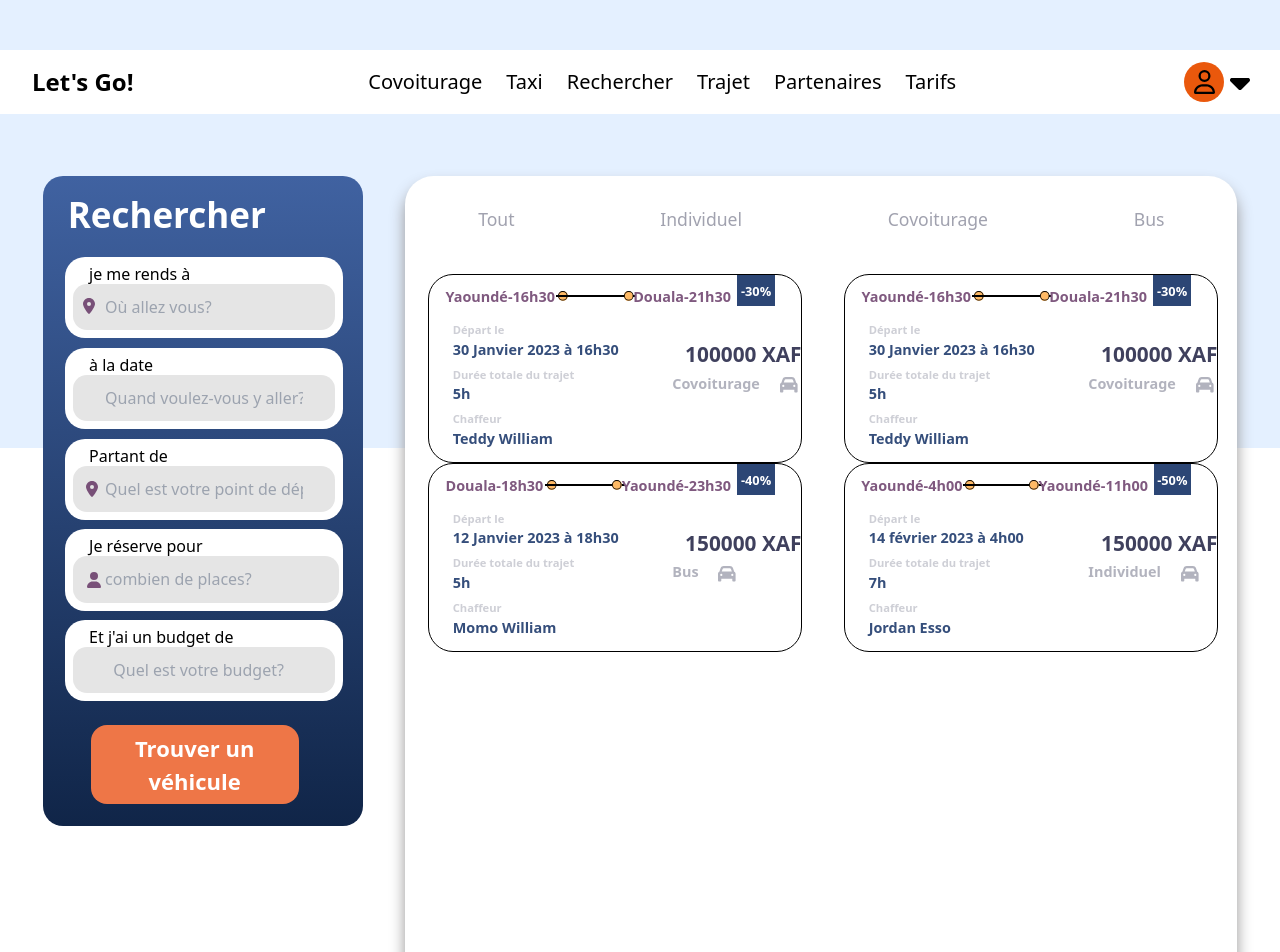
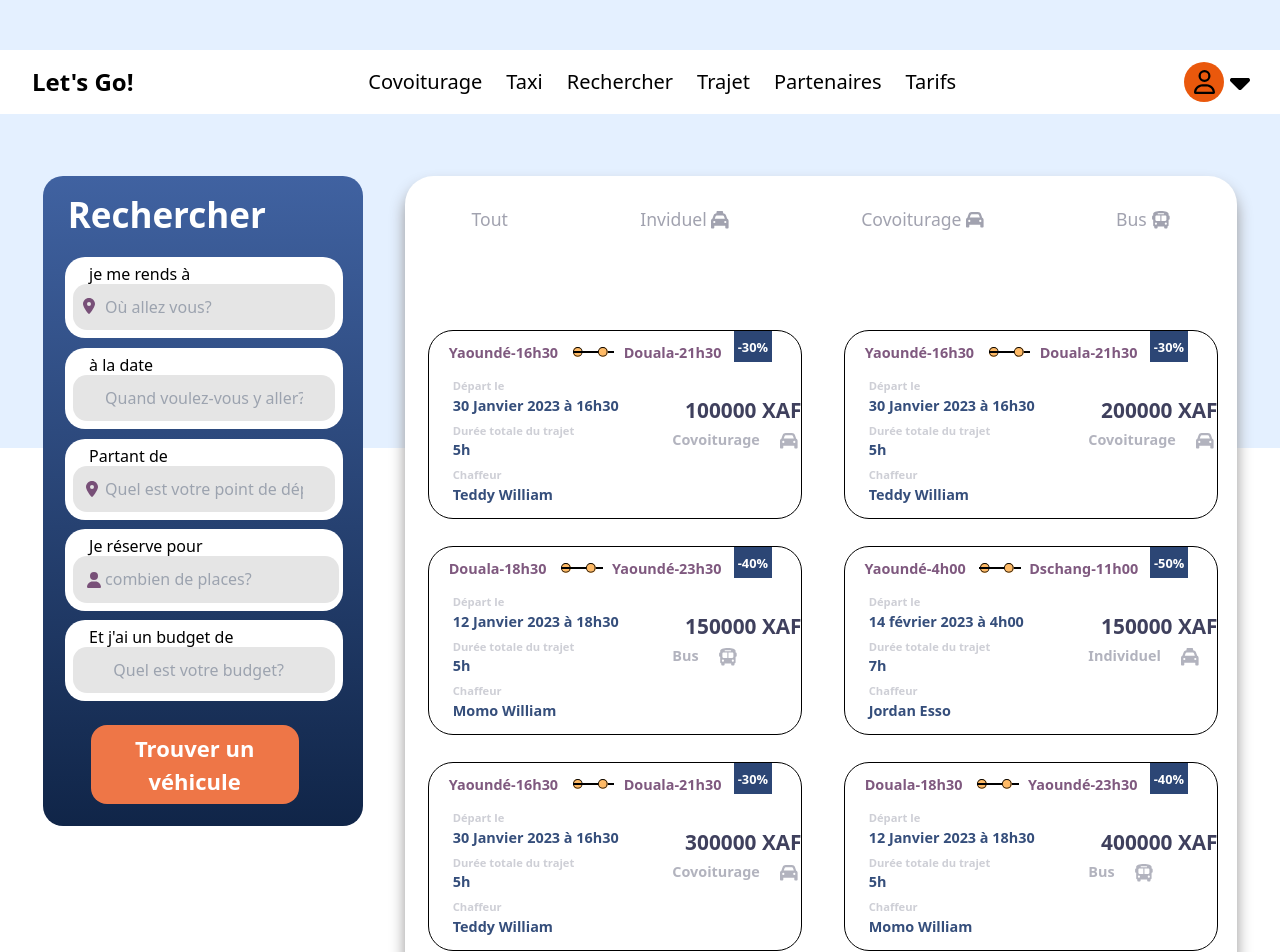
Before and after one commit to haterb4/letsgo, a Next.js app: page /vue in a window 1280 px wide. Shown: the top 952 px of the page. Built offline with nearby package versions, Linux system fonts and the light colour scheme.

Commit message:
partie de william 2

```diff
--- a/src/componnents/OptionCard.jsx
+++ b/src/componnents/OptionCard.jsx
@@ -1,12 +1,11 @@
 import React from "react";
 import Link from "next/link";
 import { FontAwesomeIcon } from "@fortawesome/react-fontawesome";
-import { faCar, faUser } from "@fortawesome/free-solid-svg-icons";
+import { faCar  } from "@fortawesome/free-solid-svg-icons";
 import styles2 from "@/styles/option.module.css";
-import { faWindowMinimize} from "@fortawesome/free-solid-svg-icons";
-import { faCircle } from "@fortawesome/free-regular-svg-icons";
-
-
+import { faCircle } from "@fortawesome/free-regular-svg-icons"
+import { faBus as fasBus } from "@fortawesome/free-solid-svg-icons"
+import { faTaxi as fasTaxi } from "@fortawesome/free-solid-svg-icons"
 
 const OptionCard = (props) => {
    let rideOptionIcon;
@@ -17,10 +16,10 @@ const OptionCard = (props) => {
          rideOptionIcon = <FontAwesomeIcon icon={faCar} className={styles2.icon} />
          break;
          case "Bus":
-            rideOptionIcon = <FontAwesomeIcon icon={faCar} className={styles2.icon} />
+            rideOptionIcon = <FontAwesomeIcon icon={fasBus} className={styles2.icon} />
             break;
             case "Individuel":
-         rideOptionIcon = <FontAwesomeIcon icon={faCar} className={styles2.icon} />
+         rideOptionIcon = <FontAwesomeIcon icon={fasTaxi} className={styles2.icon} />
          break;
       default :
          break;
--- a/src/pages/vue.jsx
+++ b/src/pages/vue.jsx
@@ -6,8 +6,11 @@ import { faCar, faUser } from "@fortawesome/free-solid-svg-icons";
 import { faLocationDot } from "@fortawesome/free-solid-svg-icons";
 import { faCalendarLines } from "@fortawesome/free-solid-svg-icons";
 import { faCircleDollar } from "@fortawesome/free-regular-svg-icons";
-import styles2 from "@/styles/option.module.css";
+import styles2 from "@/styles/option.module.css"
+import { faBus as fasBus } from "@fortawesome/free-solid-svg-icons"
+import { faTaxi as fasTaxi } from "@fortawesome/free-solid-svg-icons"
 import { OptionCard } from "../componnents"
+import Link from "next/link";
 
 const Vue = () => {
   const optionCardInfo = [
@@ -32,7 +35,7 @@ const Vue = () => {
       startDate: "30 Janvier 2023",
       tripDuration: "5h",
       driverName: "Teddy William",
-      tripCost: 100000,
+      tripCost: 200000,
       rideOption: "Covoiturage"
     },
     {
@@ -50,13 +53,61 @@ const Vue = () => {
     {
       startTown: "Yaoundé",
       startTime: "4h00",
-      destinationTown: "Yaoundé",
+      destinationTown: "Dschang",
       destinationTime: "11h00",
       reduction: "-50%",
       startDate: "14 février 2023",
       tripDuration: "7h",
       driverName: "Jordan Esso",
       tripCost: 150000,
+      rideOption: "Individuel"
+    },
+    {
+      startTown: "Yaoundé",
+      startTime: "16h30",
+      destinationTown: "Douala",
+      destinationTime: "21h30",
+      reduction: "-30%",
+      startDate: "30 Janvier 2023",
+      tripDuration: "5h",
+      driverName: "Teddy William",
+      tripCost: 300000,
+      rideOption: "Covoiturage"
+    },
+    {
+      startTown: "Douala",
+      startTime: "18h30",
+      destinationTown: "Yaoundé",
+      destinationTime: "23h30",
+      reduction: "-40%",
+      startDate: "12 Janvier 2023",
+      tripDuration: "5h",
+      driverName: "Momo William",
+      tripCost: 400000,
+      rideOption: "Bus"
+    },
+    {
+      startTown: "Yaoundé",
+      startTime: "4h00",
+      destinationTown: "Dschang",
+      destinationTime: "23h00",
+      reduction: "-50%",
+      startDate: "14 février 2023",
+      tripDuration: "19h",
+      driverName: "Jordan Esso",
+      tripCost: 300000,
+      rideOption: "Individuel"
+    },
+    {
+      startTown: "Yaoundé",
+      startTime: "4h00",
+      destinationTown: "Dschang",
+      destinationTime: "11h00",
+      reduction: "-50%",
+      startDate: "14 février 2023",
+      tripDuration: "7h",
+      driverName: "Jordan Esso",
+      tripCost: 200000,
       rideOption: "Individuel"
     }
 
@@ -190,10 +241,10 @@ const Vue = () => {
         <div className={`${styles.voyage} ${styles2.voy}`}>
           <div className={`${styles.option} ${styles2.option}`}>
             <ul className={styles.liste}>
-              <li>Tout </li>
-              <li>Individuel</li>
-              <li>Covoiturage </li>
-              <li>Bus </li>
+              <li> <Link href='/vue'>Tout</Link> </li>
+              <li><Link href='/vue'>Inviduel  <FontAwesomeIcon icon={fasTaxi} className={styles.icon} /></Link>  </li>
+              <li><Link href='/vue'>Covoiturage  <FontAwesomeIcon icon={faCar} className={styles.icon} />  </Link></li>
+              <li><Link href='/vue'>Bus <FontAwesomeIcon icon={fasBus} className={styles.icon} /> </Link> </li>
             </ul>
           </div>
           <div className={styles2.optioncardcontainer}>
--- a/src/styles/option.module.css
+++ b/src/styles/option.module.css
@@ -15,9 +15,10 @@
     height: 11.8rem;
     position: relative;
     left: 0.1rem;
-    top: 4.5rem;
+    top: 8rem;
     border-radius: 25px;
     border: #000000 1px solid;
+    margin-bottom: 1.7rem;
 }
 
 
@@ -49,12 +50,12 @@
     height: 0.6rem;
     position: relative;
     top: 1rem;
-    left: 0.8rem;
+    left: 1.1rem;
 }
 
 .card .info .line{
     background-color: #000000;
-    width: 5rem;
+    width: 2.6rem;
     height: 0.1rem;
     position: relative;
     top:  1.25rem;
@@ -67,7 +68,7 @@
     height: 0.6rem;
     position: relative;
     top: 1rem;
-    right: 1.3rem;
+    right: 1.9rem;
 }
 .card .info .reduction{
     background-color: #2C4675;
--- a/src/styles/vue.module.css
+++ b/src/styles/vue.module.css
@@ -140,9 +140,7 @@
     padding-top: 0.01rem;
     border-radius: 20px;
     background-color: #ffffff;
-
     width: 145%;
-
 }
 
 .formcontainer .childrencontainer5{
@@ -152,11 +150,7 @@
     padding-top: 0.01rem;
     border-radius: 20px;
     background-color: #ffffff;
-
     width: 145%;
-
-
-
 }
 
 .formcontainer .text{
@@ -251,3 +245,8 @@
     flex-direction: row;
     justify-content: space-around;
 }
+
+.container .voyage .option .liste .icon{
+
+
+}
```
Lines whose indentation alone changed are shown as unchanged.
